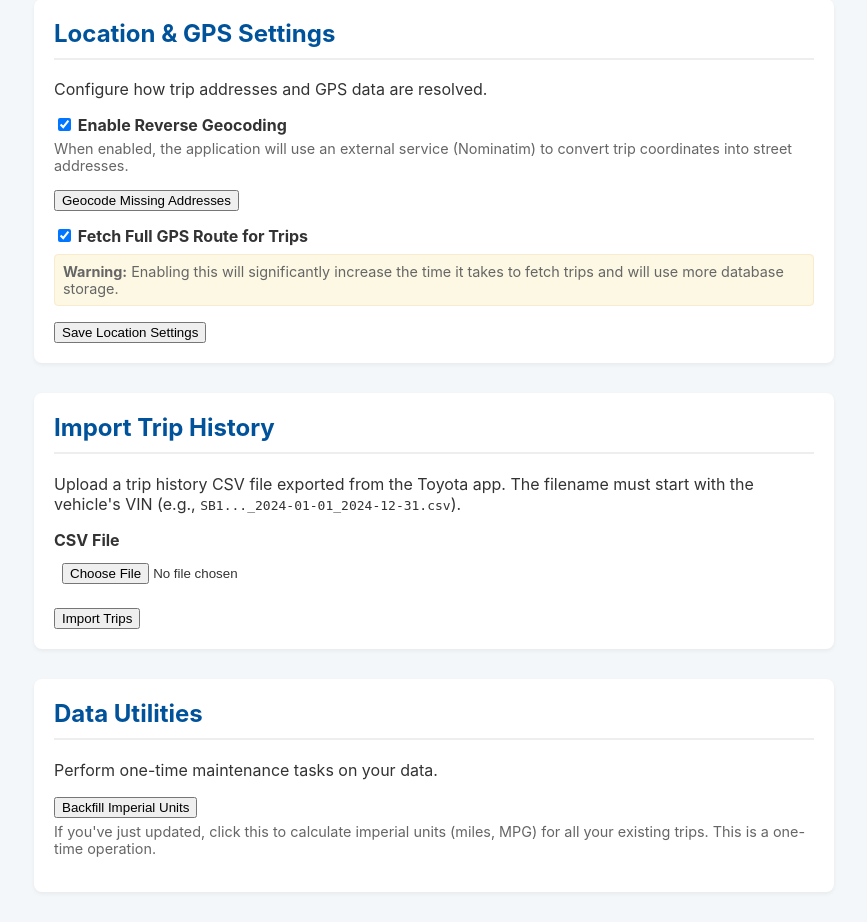
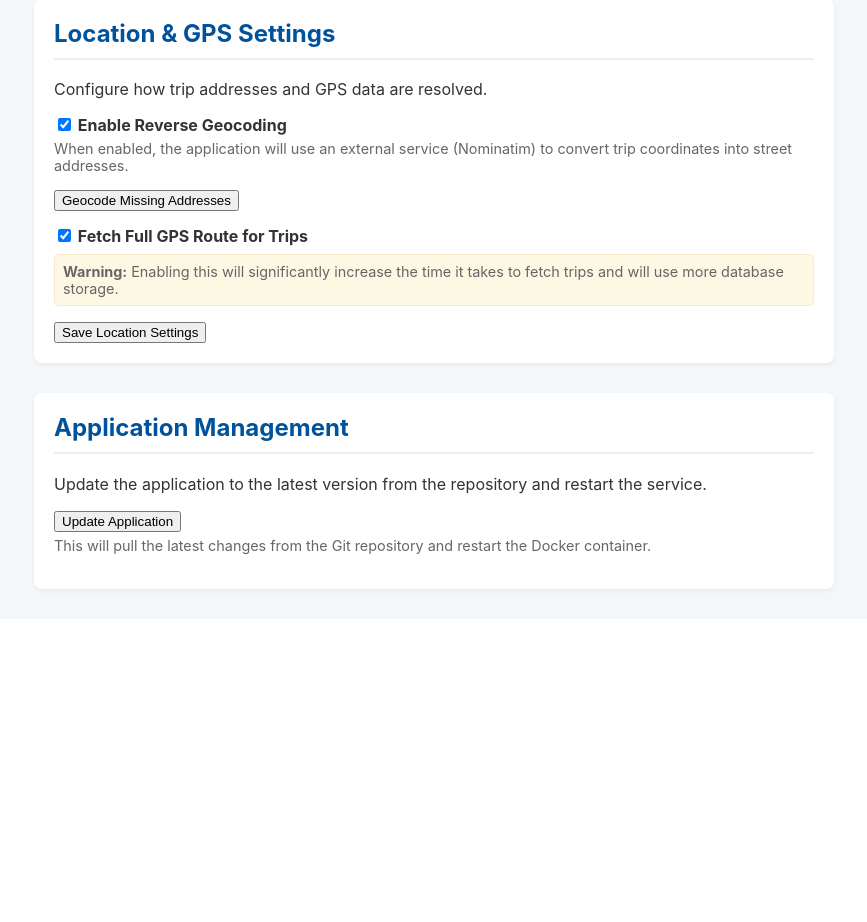
Before and after one commit to stone17/mytoyota-dashboard, a FastAPI app: page /settings in a window 1280 px wide. Shown: the part 3033-3955 px from the top of the page, without its empty margins (206-1073 px from the left). After the commit the page ends 3626 px from the top, so only its background shows below. Run offline with FastAPI, Linux system fonts and the light colour scheme.

Commit message:
add update function to settings page

```diff
--- a/app/main.py
+++ b/app/main.py
@@ -7,6 +7,7 @@ import yaml
 import time
 import datetime
 import logging
+import subprocess
 from collections import deque
 from typing import Deque, Dict, Optional
 
@@ -644,6 +645,59 @@ def get_heatmap_data(vin: str):
     finally:
         db.close()
 
+@app.post("/api/update")
+async def update_application():
+    """
+    Updates the application by pulling the latest changes from the git repository
+    and restarting the docker-compose service.
+    """
+    try:
+        logging.info("Update process started via API.")
+
+        # Sanity Check 1: Check for unmerged changes
+        logging.info("Checking for unmerged changes...")
+        status_process = subprocess.run(["git", "status", "--porcelain"], capture_output=True, text=True)
+        if status_process.stdout:
+            logging.error(f"Unmerged changes detected:\n{status_process.stdout}")
+            raise HTTPException(status_code=400, detail="There are unmerged changes in the repository. Please resolve them before updating.")
+
+        # Step 1: Git Pull
+        logging.info("Pulling latest changes from git...")
+        pull_process = subprocess.run(["git", "pull"], capture_output=True, text=True)
+        if pull_process.returncode != 0:
+            logging.error(f"Git pull failed: {pull_process.stderr}")
+            raise HTTPException(status_code=500, detail=f"Git pull failed: {pull_process.stderr}")
+
+        update_message = "No new updates."
+        if "Already up to date." not in pull_process.stdout:
+            update_message = f"Git pull successful:\n{pull_process.stdout}"
+
+        logging.info(update_message)
+
+        # Step 2: Docker-compose up --build
+        logging.info("Restarting docker-compose service...")
+        # Try with "docker compose" first for newer docker versions
+        restart_process = subprocess.run(["docker", "compose", "up", "-d", "--build"], capture_output=True, text=True)
+
+        # If it fails, try with "docker-compose" for older versions
+        if restart_process.returncode != 0:
+            logging.warning("`docker compose` command failed. Trying with `docker-compose`.")
+            restart_process = subprocess.run(["docker-compose", "up", "-d", "--build"], capture_output=True, text=True)
+
+        if restart_process.returncode != 0:
+            logging.error(f"Docker compose restart failed: {restart_process.stderr}")
+            raise HTTPException(status_code=500, detail=f"Docker compose restart failed: {restart_process.stderr}")
+
+        logging.info("Docker compose restart successful.")
+
+        return {"message": f"{update_message}\nApplication update initiated successfully. The service is restarting."}
+    except HTTPException as e:
+        raise e
+    except Exception as e:
+        logging.error(f"Error during update process: {e}", exc_info=True)
+        raise HTTPException(status_code=500, detail="An internal error occurred during the update process.")
+
+
 @app.post("/api/force_poll")
 async def force_poll():
     """Manually triggers a data fetch."""
@@ -853,39 +907,6 @@ async def trigger_geocoding_backfill():
         logging.error(f"Error during manual geocoding backfill: {e}", exc_info=True)
         raise HTTPException(status_code=500, detail="An internal error occurred during the geocoding backfill.")
 
-@app.post("/api/backfill_units")
-def backfill_imperial_units():
-    """One-off utility to calculate and save imperial units for all existing trips."""
-    db = database.SessionLocal()
-    try:
-        _LOGGER.info("Starting backfill process for imperial units...")
-        # Find all trips where UK MPG hasn't been calculated yet
-        trips_to_update = db.query(database.Trip).filter(database.Trip.mpg_uk == None).all()
-
-        if not trips_to_update:
-            return {"message": "No trips needed backfilling. All data is up to date."}
-
-        KM_TO_MI = 0.621371
-        for trip in trips_to_update:
-            if trip.distance_km is not None:
-                trip.distance_mi = trip.distance_km * KM_TO_MI
-            if trip.ev_distance_km is not None:
-                trip.ev_distance_mi = trip.ev_distance_km * KM_TO_MI
-            if trip.average_speed_kmh is not None:
-                trip.average_speed_mph = trip.average_speed_kmh * KM_TO_MI
-            trip.mpg = (235.214 / trip.fuel_consumption_l_100km) if trip.fuel_consumption_l_100km and trip.fuel_consumption_l_100km > 0 else 0.0
-            trip.mpg_uk = (282.481 / trip.fuel_consumption_l_100km) if trip.fuel_consumption_l_100km and trip.fuel_consumption_l_100km > 0 else 0.0
-
-        db.commit()
-        _LOGGER.info(f"Successfully backfilled imperial units for {len(trips_to_update)} trips.")
-        return {"message": f"Successfully backfilled imperial units for {len(trips_to_update)} trips."}
-    except Exception as e:
-        db.rollback()
-        _LOGGER.error(f"Error during imperial unit backfill: {e}", exc_info=True)
-        raise HTTPException(status_code=500, detail="An error occurred during the backfill process.")
-    finally:
-        db.close()
-
 @app.post("/api/vehicles/{vin}/service_history")
 async def trigger_service_history_fetch(vin: str):
     """Fetches service history and updates the vehicle cache."""
--- a/app/static/js/settings.js
+++ b/app/static/js/settings.js
@@ -27,11 +27,6 @@ document.addEventListener('DOMContentLoaded', () => {
     const intervalSettingsDiv = document.getElementById('interval-settings');
     const fixedTimeSettingsDiv = document.getElementById('fixed-time-settings');
 
-    const importForm = document.getElementById('import-form');
-    const importStatusMessage = document.getElementById('import-status-message');
-
-    const backfillUnitsBtn = document.getElementById('backfill-units-btn');
-    const backfillUnitsMessage = document.getElementById('backfill-units-message');
     const backfillGeocodeBtn = document.getElementById('backfill-geocode-btn');
 
     // --- Define available sensors ---
@@ -319,36 +314,6 @@ document.addEventListener('DOMContentLoaded', () => {
         }
     }
 
-    // --- CSV Import ---
-    importForm.addEventListener('submit', (e) => {
-        e.preventDefault();
-        showMessage(importStatusMessage, 'Import functionality is handled via a separate endpoint.', 'info');
-    });
-
-    // --- Data Utilities ---
-    if (backfillUnitsBtn) {
-        backfillUnitsBtn.addEventListener('click', async () => {
-            backfillUnitsBtn.disabled = true;
-            backfillUnitsBtn.textContent = 'Backfilling...';
-            showMessage(backfillUnitsMessage, 'Starting backfill process. This may take a moment...', 'info');
-
-            try {
-                const response = await fetch('/api/backfill_units', { method: 'POST' });
-                const result = await response.json();
-                if (response.ok) {
-                    showMessage(backfillUnitsMessage, result.message, 'success');
-                } else {
-                    throw new Error(result.detail || 'Unknown error');
-                }
-            } catch (error) {
-                showMessage(backfillUnitsMessage, `Error: ${error.message}`, 'error');
-            } finally {
-                backfillUnitsBtn.disabled = false;
-                backfillUnitsBtn.textContent = 'Backfill Imperial Units';
-            }
-        });
-    }
-
     if (backfillGeocodeBtn) {
         backfillGeocodeBtn.addEventListener('click', async () => {
             backfillGeocodeBtn.disabled = true;
--- /dev/null
+++ b/app/static/js/update.js
@@ -0,0 +1,35 @@
+document.addEventListener('DOMContentLoaded', function () {
+    const updateBtn = document.getElementById('update-app-btn');
+    const updateMessage = document.getElementById('update-app-message');
+
+    if (updateBtn) {
+        updateBtn.addEventListener('click', function () {
+            if (!confirm('Are you sure you want to update the application? This will restart the service.')) {
+                return;
+            }
+
+            updateMessage.textContent = 'Updating... Please wait.';
+            updateMessage.className = 'status-message info';
+            updateMessage.style.display = 'block';
+
+            fetch('/api/update', {
+                method: 'POST'
+            })
+            .then(response => response.json().then(data => ({ ok: response.ok, data })))
+            .then(({ ok, data }) => {
+                if (ok) {
+                    updateMessage.textContent = data.message || 'Update successful! The application is restarting.';
+                    updateMessage.className = 'status-message success';
+                } else {
+                    updateMessage.textContent = data.detail || 'An error occurred during the update.';
+                    updateMessage.className = 'status-message error';
+                }
+            })
+            .catch(error => {
+                console.error('Error during update:', error);
+                updateMessage.textContent = 'An unexpected error occurred. Check the browser console for details.';
+                updateMessage.className = 'status-message error';
+            });
+        });
+    }
+});
--- a/app/templates/settings.html
+++ b/app/templates/settings.html
@@ -238,30 +238,18 @@
         </section>
 
         <section class="settings-section">
-            <h2>Import Trip History</h2>
-            <p>Upload a trip history CSV file exported from the Toyota app. The filename must start with the vehicle's VIN (e.g., <code>SB1..._2024-01-01_2024-12-31.csv</code>).</p>
-            <form id="import-form">
-                <div class="form-group">
-                    <label for="csv-file">CSV File</label>
-                    <input type="file" id="csv-file" name="csv_file" accept=".csv">
-                </div>
-                <button type="submit">Import Trips</button>
-                <p id="import-status-message" class="status-message"></p>
-            </form>
-        </section>
-
-        <section class="settings-section">
-            <h2>Data Utilities</h2>
-            <p>Perform one-time maintenance tasks on your data.</p>
+            <h2>Application Management</h2>
+            <p>Update the application to the latest version from the repository and restart the service.</p>
             <div class="form-group">
-                <button id="backfill-units-btn">Backfill Imperial Units</button>
-                <p>If you've just updated, click this to calculate imperial units (miles, MPG) for all your existing trips. This is a one-time operation.</p>
+                <button id="update-app-btn" type="button">Update Application</button>
+                <p>This will pull the latest changes from the Git repository and restart the Docker container.</p>
             </div>
-            <p id="backfill-units-message" class="status-message"></p>
+            <p id="update-app-message" class="status-message"></p>
         </section>
 
     </main>
 
+    <script src="/static/js/update.js?v={{ cache_buster }}"></script>
     <script src="/static/js/settings.js?v={{ cache_buster }}"></script>
 </body>
 </html>
```
